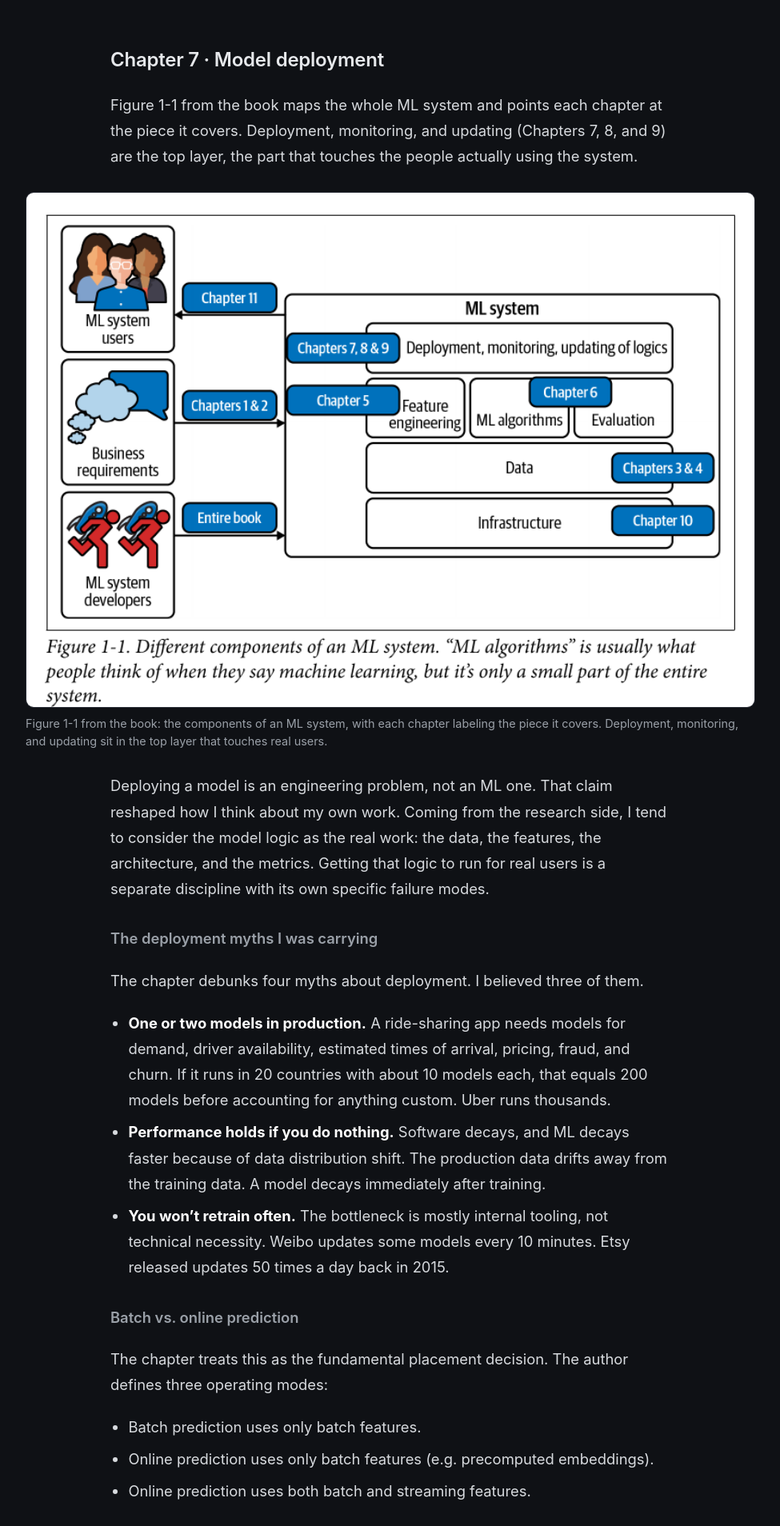
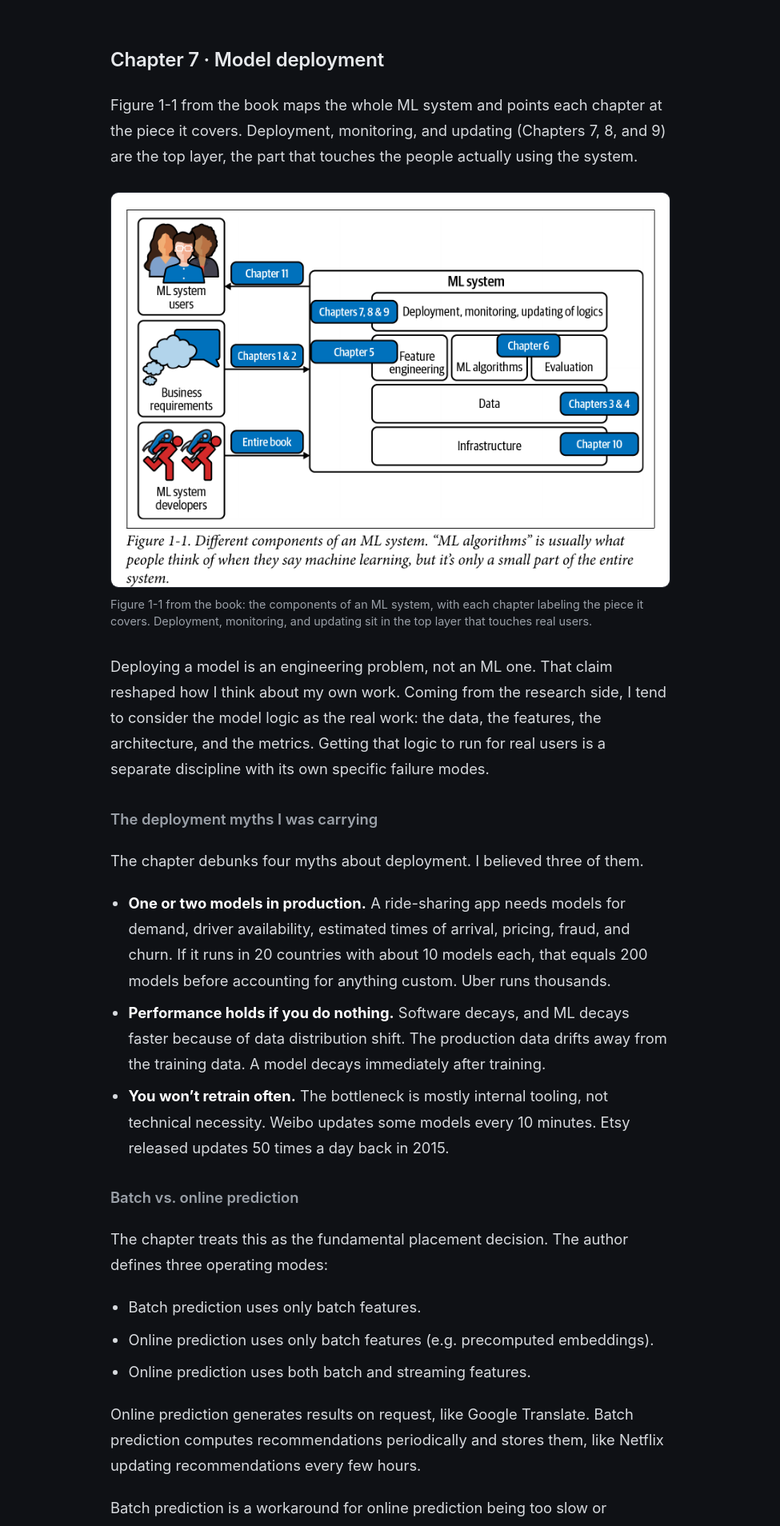
Before and after one commit to rp-playground/rp-playground.github.io, a Jekyll site: the page built from _books/designing-ml-systems-revised.md, in a window 1280 px wide. Shown: the part 965-2873 px from the top of the page at 80% size, without its empty margins (152-1127 px from the left). Built offline with Jekyll 4.4.1, drawn with Linux system fonts in a browser that asks for light colours.

Commit message:
Keep book figures and tables within the reading column
Co-Authored-By: Claude Opus 4.8 (1M context) <noreply@anthropic.com>

```diff
--- a/_layouts/book.html
+++ b/_layouts/book.html
@@ -13,11 +13,8 @@
 
     .paper { max-width: var(--media); margin: 0 auto; padding: 2rem 1.5rem 5rem; }
     .paper > * { max-width: var(--measure); margin-left: auto; margin-right: auto; }
-    .paper > .highlighter-rouge,
-    .paper > div.highlight,
-    .paper > pre,
-    .paper > table,
-    .paper > figure { max-width: var(--media); }
+    /* Single reading column: text, code, figures and tables all share --measure
+       so nothing extends past the text width. */
 
     .paper-header { margin-bottom: 2.5rem; }
     .paper-header h1 { font-size: 2.1rem; font-weight: 600; letter-spacing: -0.02em; line-height: 1.2; }
```
